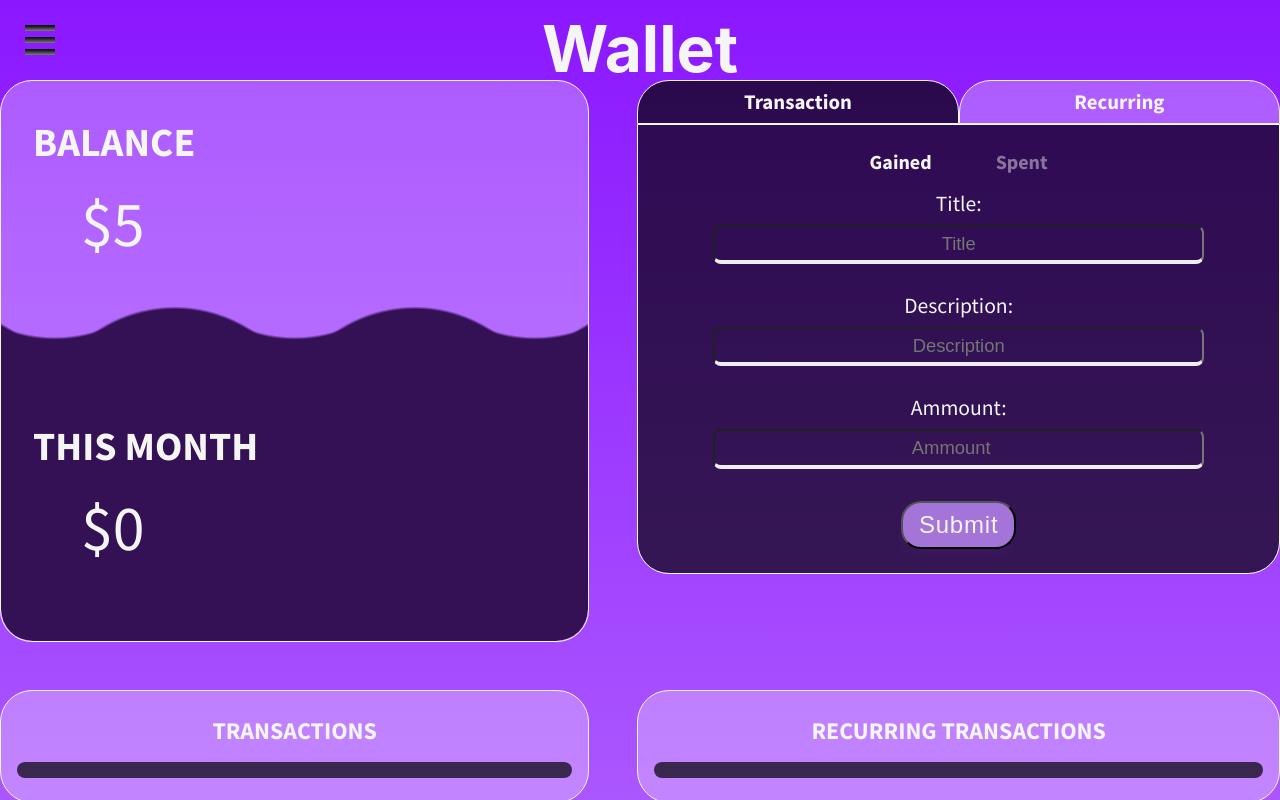
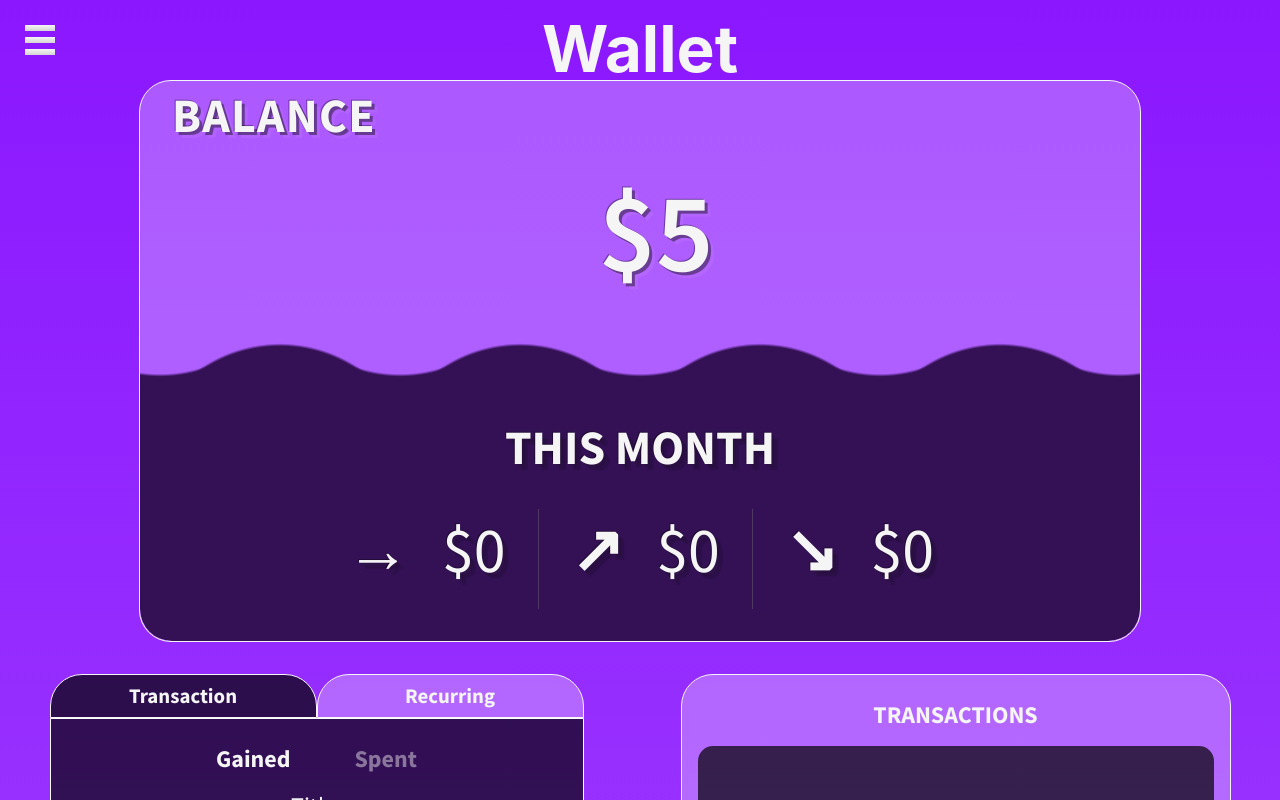
Before and after one commit to rodilool/wallet-aoo, a React (Create React App) app: page / in a window 1280 px wide. Both pictures are taken after typing "Sample", "5" into the empty fields and a click on the button "Submit". Shown: the top 800 px of the page. Built offline with nearby package versions, Linux system fonts and the light colour scheme.

Commit message:
completed home

```diff
--- a/src/Components/AddMoney/AddMoney.css
+++ b/src/Components/AddMoney/AddMoney.css
@@ -1,7 +1,12 @@
-
+.content{
+    display: flex;
+    flex-direction: column;
+    width: 100%;
+}
 .type-choice{
     display: grid;
     grid-template-columns: 1fr 1fr;
+    width: 534px;
 }
 
 .type-active{
@@ -32,6 +37,7 @@
     background-color: rgba(0, 0, 0, 0.671);
     border-bottom-left-radius: 2rem;
     border-bottom-right-radius: 2rem;
+    width: 500px;
 }
 
 form{
--- a/src/Components/AddMoney/AddMoney.js
+++ b/src/Components/AddMoney/AddMoney.js
@@ -28,7 +28,7 @@ export default class AddMoney extends Component {
 
   render() {
     return (
-      <content className="content">
+      <nav className="content">
         <div className="type-choice">
           <div
             className={`type-${this.state.active === "first" ? "active" : ""}`}
@@ -59,7 +59,7 @@ export default class AddMoney extends Component {
             ""
           )}
         </div>
-      </content>
+      </nav>
     );
   }
 }
--- a/src/Components/Home/Home.css
+++ b/src/Components/Home/Home.css
@@ -12,7 +12,8 @@ main{
     display: grid;
     height: auto;
     width: 1300px;
-    gap: 3rem;
+    gap: 2rem;
+    margin-bottom: 100px;
 }
 
 .balance-widget,
@@ -26,38 +27,64 @@ main{
 
 /* balance widget*/
 .balance-widget{
-    grid-column: span 1;
+    grid-column: span 2;
     grid-row: span 1;
     height: 560px;
+    justify-self: center;
+    width: 1000px;
     display: grid;
     padding: 0;
-    grid-template-rows: 1fr 1fr 1fr;
+    grid-template-rows: repeat(5, 1fr);
     align-items: center;
+
 }
 .balance {
-    grid-row: 1;
+    grid-row: span 2;
+    display: flex;
+    flex-direction: column;
+    /* align-items: center; */
+
 }
 .balance h2{
-    font-size: 2.5rem;
+    align-self: left;
+    justify-self: flex-start;
+    font-size: 3rem;
     padding-left: 2rem;
     margin-top: 2rem;
+    letter-spacing: 0.08rem;
+    width: 100%;
+    margin: 0px auto;
+    color: whitesmoke;
+    text-shadow: -1px -1px 0px rgba(0, 0, 0, 0.356),
+      3px 3px 0px rgba(9, 8, 10, 0.438),
+      6px 6px 0px rgba(197, 126, 255, 0.26);
 }
+
 .balance p {
-    font-size: 4rem;
-    margin:1rem auto auto 3rem;
+    font-size: 7rem;
+    font-weight: 600;
+    align-self: center;
+    margin-top: 1rem;
     padding-left: 2rem;
+    text-shadow: -1px -1px 0px rgba(0, 0, 0, 0.356),
+    3px 3px 0px rgba(9, 8, 10, 0.438),
+    6px 6px 0px rgba(197, 126, 255, 0.26);
 }
-.stats{
-    grid-row: span 2;
+.monthstats{
+    grid-row: span 3;
     width: 100%;
     height: 100%;
     padding: 0;
     margin: 0;
+    text-shadow: -1px -1px 0px rgba(0, 0, 0, 0.356),
+    3px 3px 0px rgba(23, 23, 24, 0.171),
+    6px 6px 0px rgba(0, 0, 0, 0.123);
+    border-radius: 2rem;
+    flex-direction: column;
 
-    border-radius: 2rem;
-    flex-direction: row;
     display: flex;
     align-items: center;
+    justify-content: center;
     background-color: rgb(51, 17, 84);
         --mask:
           radial-gradient(140.16px at 50% 180.00px,#000 99%,#0000 101%) calc(50% - 120px) 0/240px 100%,
@@ -65,28 +92,53 @@ main{
         -webkit-mask: var(--mask);
                 mask: var(--mask);
 }
-.stats p{
+.allcurrencies{
+    display: flex;
+    flex-direction: row;
+    align-items: center;
+    justify-content: center;
+}
+.monthstats p{
     font-size: 4rem;
-    margin:1rem auto auto 3rem;
-    padding: 0 2rem;
+
 }
-.stats h2{
-    font-size: 2.5rem;
-    margin-top: 5rem;
-    padding: 0 2rem;
+.monthstats h2{
+    font-size: 3rem;
 }
 
 .thisDate{
     flex-direction: column;
     display: flex;
+    margin-top: 5rem;
+}
+.income{
+    margin-top: 2rem;
+    padding: 0 2rem;
+
+    height: 100px;
+    border-right: 1px solid rgba(128, 128, 128, 0.349);
+}
+.income .total{
+    align-self: flex-end;
+}
+.arrows{
+    font-size: 4rem;
+    font-weight: bold;
+    margin-right: 2rem;
+}
+.lastchild{
+    border-right: 0;
 }
 /* transactions widget*/
 .transactions{
     grid-column: span 1;
-    grid-row: span 1;
+    grid-row: span 2;
+    width: 500px;
+    height: 1200px;
     display: flex;
     align-items: center;
     flex-direction: column;
+    justify-self: center;
 }
 
 .transactions h2{
@@ -94,11 +146,12 @@ main{
 }
 
 .recurringTransactions{
-    grid-column: 2;
+    grid-column: 1;
     grid-row: span 1;
     display: flex;
     align-items: center;
     flex-direction: column;
+    height: 585px;
 }
 
 .recurringTransactions h2{
@@ -114,25 +167,89 @@ main{
     overflow-y: scroll;
 }
 
+.list::-webkit-scrollbar{
+    width: 10px;
+}
 
+.list::-webkit-scrollbar-track{
+    background: transparent;
+}
+.list::-webkit-scrollbar-thumb{
+    background: rgb(245, 245, 245);
+    border-radius: 2rem;
+}
+
+.expenses{
+    display: flex;
+    flex-direction: row-reverse;
+    width: 100%;
+}
+.expenses .button{
+    display:none;
+    width: 0%;
+    font-size: 3rem;
+    background-color: rgb(235, 74, 74);
+    color: black;
+    border-bottom-left-radius: 2rem;
+    border-top-left-radius: 2rem;
+    transition: width 2s;
+}
 .item{
-    border-bottom: 1px solid grey;
+    border-bottom: 1px solid rgba(128, 128, 128, 0.349);
     display: flex;
     flex-direction: column;
+    width: 100%;
 }
 
 .item .transaction-title{
-    font-size: 1.25rem;
+    font-size: 1.5rem;
     margin-bottom: 0.35rem;
 }
 .item .transaction-description{
     font-style: italic;
-    font-size: 0.85rem;
+    font-size: 1.15rem;
 }
 .item .transaction-ammount{
     align-self: flex-end;
-    margin: 0.35rem;
+    height: 100%;
+    font-size: 2rem;
+    margin: -10px 0.35rem;
+    padding: 0 1.25rem;
 }
+
+.arrowButton{
+    display: none;
+    width: 0%;
+    font-size: 2.5rem;
+    background-color: rgb(100, 255, 100);
+    color: black;
+    border-bottom-left-radius: 2rem;
+    border-top-left-radius: 2rem;
+}
+
+.deleteButton {
+    display:none;
+    width: 0%;
+    font-size: 3rem;
+    background-color: rgb(235, 74, 74);
+    color: black;
+}
+
+.expenses:hover .deleteButton, .expenses:hover .arrowButton{
+    display: block;
+    width: 15%;
+
+}
+.expenses:hover .button{
+    display: block;
+    width: 20%;
+}
+
+.expenses:hover .item {
+    width: 80%;
+}
+
+
 /* stats widget*/
 
 
@@ -142,55 +259,7 @@ main{
 .addMoney{
     grid-row: span 1;
     grid-column: span 1;
-    height: 510px;
+    height: 580px;
+    width: 500px;
+    justify-self: center;
 }
-
-.button-transaction{
-    position: absolute;
-    bottom: 5%;
-    right: 1%;
-    width: 70px;
-    height: 70px;
-    background-color: black;
-    border-radius: 100%;
-
-    display: flex;
-    justify-content: center;
-    align-items: center;
-
-    cursor: pointer;
-}
-
-.button-transaction p{
-    font-size: 4rem;
-    padding: 0;
-    margin-top: -10px;
-    color: whitesmoke;
-    font-weight: bolder;
-
-}
-
-.button-recurring{
-    position: absolute;
-    bottom: 13%;
-    right: 1%;
-    width: 70px;
-    height: 70px;
-    background-color: gray;
-    border-radius: 100%;
-
-    display: flex;
-    justify-content: center;
-    align-items: center;
-
-    cursor: pointer;
-}
-
-.button-recurring p{
-    font-size: 3rem;
-    padding: 0;
-    margin-top: -10px;
-    color: whitesmoke;
-    font-weight: bolder;
-
-}
--- a/src/Components/Home/Home.js
+++ b/src/Components/Home/Home.js
@@ -216,6 +216,62 @@ export default class Home extends Component {
     });
   };
 
+  incomeGrowth() {
+    let date = new Date();
+    // it displays january being 0, february being 1 etc, so have to add 1
+    const month = date.getMonth() + 1;
+    const year = date.getFullYear();
+
+    let arr = [];
+
+    this.state.expenses.map((expense) => {
+      if (
+        expense.month === month &&
+        expense.year === year &&
+        expense.ammount > 0
+      ) {
+        arr.push(expense);
+      } else {
+        arr.slice(arr.indexOf(expense));
+      }
+    });
+
+    let total = 0.0;
+
+    arr.map((expense) => {
+      total = total + parseFloat(expense.ammount);
+    });
+
+    return total;
+  }
+  incomeReduced() {
+    let date = new Date();
+    // it displays january being 0, february being 1 etc, so have to add 1
+    const month = date.getMonth() + 1;
+    const year = date.getFullYear();
+
+    let arr = [];
+
+    this.state.expenses.map((expense) => {
+      if (
+        expense.month === month &&
+        expense.year === year &&
+        expense.ammount < 0
+      ) {
+        arr.push(expense);
+      } else {
+        arr.slice(arr.indexOf(expense));
+      }
+    });
+
+    let total = 0.0;
+
+    arr.map((expense) => {
+      total = total + parseFloat(expense.ammount);
+    });
+
+    return total;
+  }
   // it opens the tabs to add the transaction and the recurring payments
   openTab_Transaction = () => {
     document.getElementById("tab").style.display = "flex";
@@ -233,10 +289,32 @@ export default class Home extends Component {
               <h2>BALANCE</h2>
               <p className="total">${this.balance()}</p>
             </div>
-            <div className="stats">
+            <div className="monthstats">
               <div className="thisDate">
                 <h2>THIS MONTH</h2>
-                {<p> ${this.getThisMonths()}</p>}
+              </div>
+              <div className="allcurrencies">
+                <div className="income">
+                  {
+                    <p className="total">
+                      {" "}
+                      <span className="arrows">&#8594;</span>$
+                      {this.getThisMonths()}
+                    </p>
+                  }
+                </div>
+                <div className="income">
+                  <p>
+                    <span className="arrows">&#8599;</span>$
+                    {this.incomeGrowth()}
+                  </p>
+                </div>
+                <div className="income lastchild">
+                  <p>
+                    <span className="arrows">&#8600;</span>$
+                    {this.incomeReduced()}
+                  </p>
+                </div>
               </div>
             </div>
           </div>
@@ -255,10 +333,14 @@ export default class Home extends Component {
               the expenses state array and display each object on it  */}
               {this.state.expenses.reverse().map((expense) => {
                 return (
-                  <div key={expense.id} className="item">
-                    <button onClick={() => this.deleteTransaction(expense)}>
+                  <div key={expense.id} className="expenses">
+                    <button
+                      onClick={() => this.deleteTransaction(expense)}
+                      className="delete button"
+                    >
                       x
                     </button>
+                    <div className="item">
                       <h3 className="transaction-title">{expense.title}</h3>
                       <p className="transaction-description">
                         "{expense.description}"
@@ -267,6 +349,7 @@ export default class Home extends Component {
                       <p>
                         {expense.year}, {expense.month}, {expense.day}
                       </p>
+                    </div>
                   </div>
                 );
               })}
@@ -280,25 +363,29 @@ export default class Home extends Component {
               {/* Will map through the recurring state array and display each object on it  */}
               {this.state.recurring.reverse().map((payment) => {
                 return (
-                  <div key={payment.id} className="item">
+                  <div key={payment.id} className="expenses">
+                    <button
+                      onClick={() => this.deleteRecurringTransaction(payment)}
+                      className="deleteButton"
+                    >
+                      x
+                    </button>
                     <button
                       onClick={() =>
                         this.recurringTransactionsTransfer(payment)
                       }
+                      className="arrowButton"
                     >
-                      &larr;
+                      &rarr;
                     </button>
-                    <button
-                      onClick={() => this.deleteRecurringTransaction(payment)}
-                    >
-                      x
-                    </button>
+                    <div className="item">
                       <h3 className="transaction-title">{payment.title}</h3>
                       <p className="transaction-description">
                         "{payment.description}"
                       </p>
                       <p className="transaction-ammount">${payment.ammount}</p>
                       <p>Transaction on day: {payment.dayOfTransaction}</p>
+                    </div>
                   </div>
                 );
               })}
--- a/src/Components/NavBar/NavBar.css
+++ b/src/Components/NavBar/NavBar.css
@@ -19,11 +19,11 @@ body {
     display: block;
     background: linear-gradient(
       to bottom,
-      #000000, #7c7c7c 20%,
+      whitesmoke, #d4d4d4 20%,
       rgba(255, 255, 255, 0) 20%, rgba(255, 255, 255, 0) 40%,
-      #000000 40%, #7c7c7c 60%,
+      whitesmoke 40%, #d4d4d4 60%,
       rgba(255, 255, 255, 0) 60%, rgba(255, 255, 255, 0) 80%,
-      #000000 80%, #7c7c7c 100%
+      whitesmoke 80%, #d4d4d4 100%
     );
     position: absolute;
     left: 0;
--- a/src/Features/Add-Recurring/Add-Recurring.css
+++ b/src/Features/Add-Recurring/Add-Recurring.css
@@ -1,6 +1,7 @@
 html{
     font-family: 'Source Sans Pro', serif;
 }
+
 
 .choices-list{
     display: flex;
@@ -14,7 +15,7 @@ html{
 .choice{
     font-weight: bold;
     cursor: pointer;
-    font-size: 1.25rem;
+    font-size: 1.5rem;
     margin: .5rem 2rem;
     color: rgba(255, 255, 255, 0.432)
 }
@@ -28,6 +29,7 @@ html{
     display: flex;
     justify-content: center;
     align-items: center;
+    width: 100%;
 }
 
 #form{
@@ -37,7 +39,7 @@ html{
     border-radius: 0.5rem;
     padding: .35rem 0;
     font-size: 1.15rem;
-    width: 80%;
+    width: 100%;
     text-align: center;
 }
 .label{
--- a/src/Features/Add-Recurring/Add-Recurring.js
+++ b/src/Features/Add-Recurring/Add-Recurring.js
@@ -170,7 +170,8 @@ class Add_Recurring extends React.Component {
           id="form"
           name="ammount"
           className="form-ammount"
-          type="float"
+          type="number"
+          step="0.01"
           placeholder="Ammount"
           required
         ></input>
--- a/src/Features/Add-Transaction/Add-Transaction.css
+++ b/src/Features/Add-Transaction/Add-Transaction.css
@@ -14,7 +14,7 @@ html{
 .choice{
     font-weight: bold;
     cursor: pointer;
-    font-size: 1.25rem;
+    font-size: 1.5rem;
     margin: .5rem 2rem;
     color: rgba(255, 255, 255, 0.432)
 }
@@ -28,6 +28,7 @@ html{
     display: flex;
     justify-content: center;
     align-items: center;
+    width: 100%;
 }
 
 #form{
@@ -36,12 +37,12 @@ html{
     border-bottom: 4px solid #eee;
     border-radius: 0.5rem;
     padding: .35rem 0;
-    font-size: 1.15rem;
+    font-size: 1.25rem;
     width: 80%;
     text-align: center;
 }
 .label{
-    font-size: 1.35rem;
+    font-size: 1.5rem;
     padding: 0.5rem;
 
 }
@@ -59,7 +60,7 @@ html{
     letter-spacing: .05rem;
     color: whitesmoke;
     padding: 0.5rem 1rem;
-    font-size: 1.5rem;
+    font-size: 1.75rem;
     margin: 2rem 0 0.5rem;
     box-shadow: -1px 10px 15px -4px rgba(186, 67, 255, 0.055);
     cursor: pointer;
```
Lines whose indentation alone changed are shown as unchanged.
